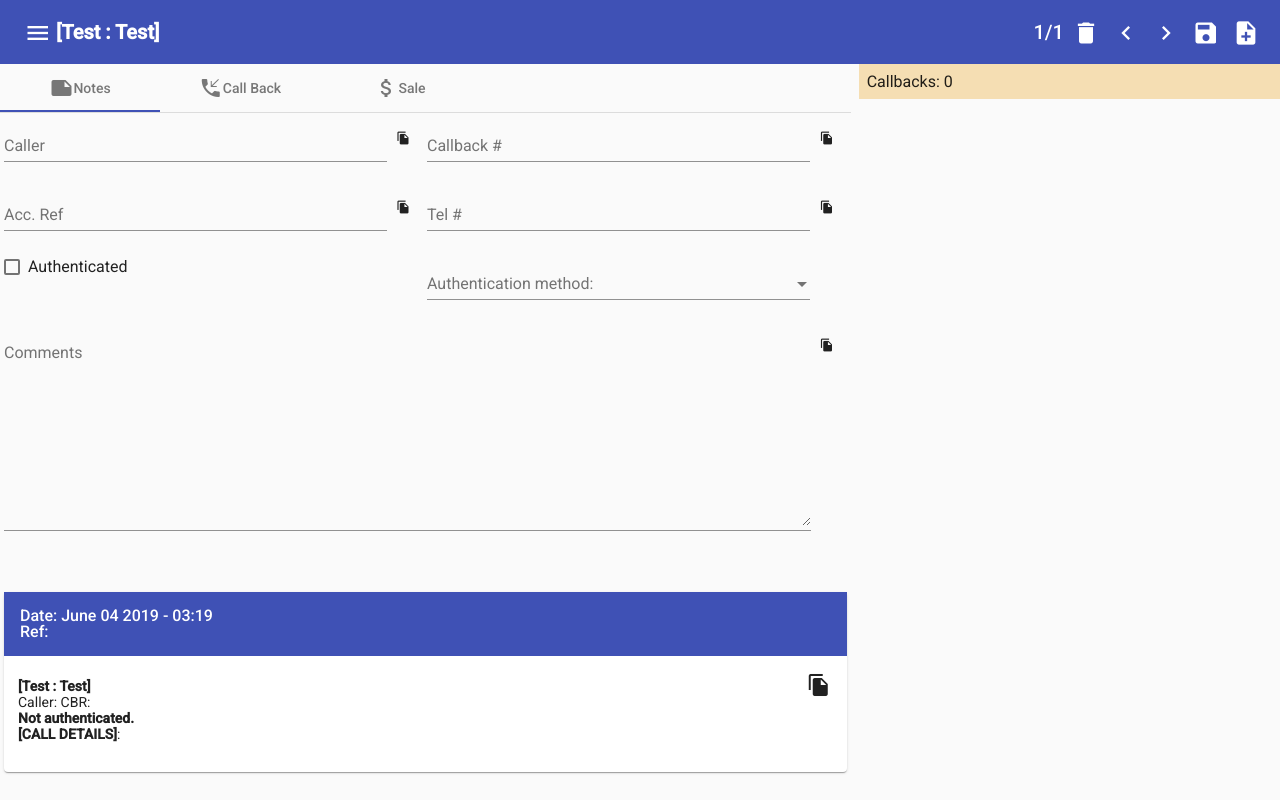
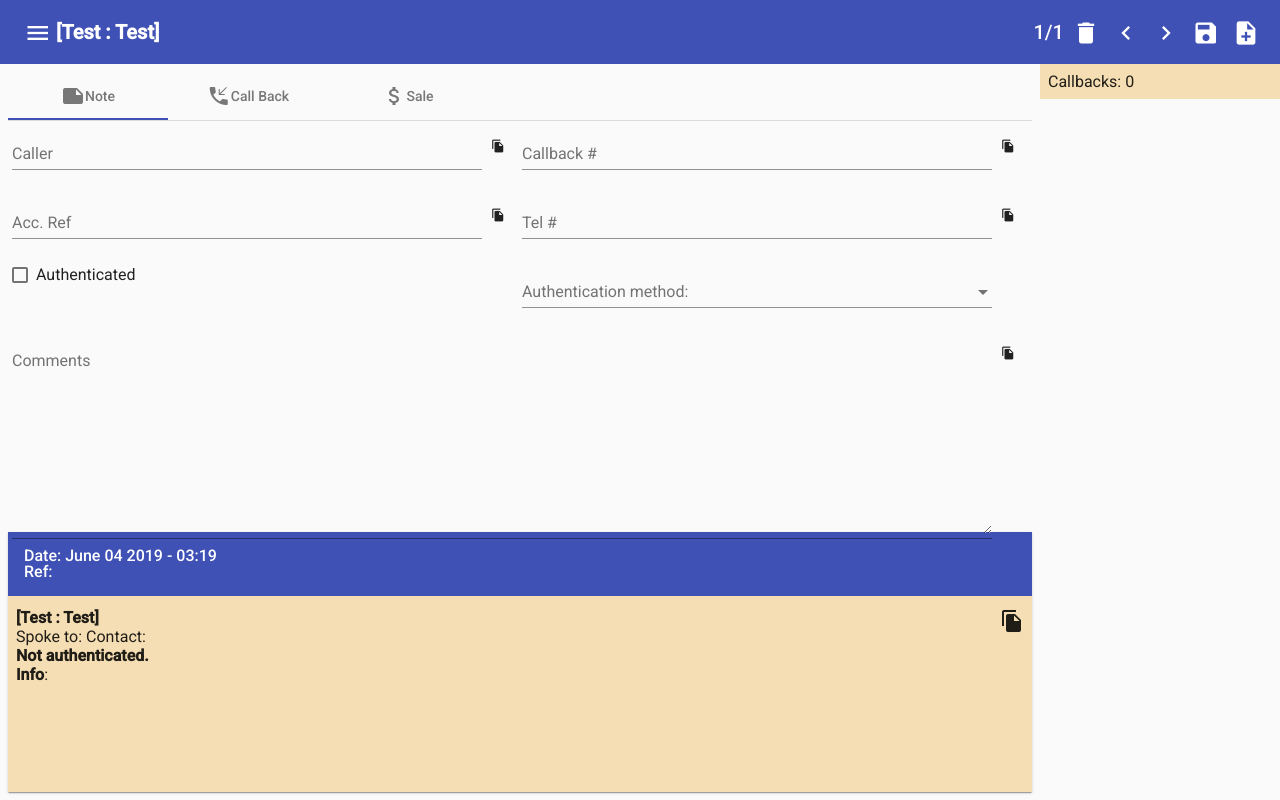
Before and after one commit to j-g-/atools, an Angular app: page / in a window 1280 px wide. Built offline with nearby package versions, Linux system fonts and the light colour scheme.

Commit message:
Fix more grids

```diff
--- a/src/app/app.component.css
+++ b/src/app/app.component.css
@@ -5,11 +5,9 @@ body {
 .trackers-grid{
     display: grid;
     height: inherit;
-    grid-template-columns: repeat(12, 1fr);
-    grid-template-rows: repeat(6, auto);
+    grid-template-columns: repeat(3,1fr) 15em;
+    grid-template-rows: repeat(4,1fr);
     grid-auto-flow: column;
-    grid-gap: 0.5em;
-
 }
 mat-sidenav-container{
     flex-grow: 1;
@@ -17,14 +15,18 @@ mat-sidenav-container{
     display: block;
 }
 app-tracker-tabs {
-    grid-column: span 8;
+    margin:8px;
+    grid-column: span 3;
     grid-row: span 3;
 }
 app-note-summary {
-    grid-column: span 8;
-    grid-row: span 3;
+    grid-column: span 3;
+    grid-row: span 1;
+    padding: 8px;
+    display:flex;
+    flex-direction: column;
 }
 app-callbacks-board {
-    grid-row: span 6;
-    grid-column: span 4;
+    grid-row: span 4;
+    grid-column: span 1;
 }
--- a/src/app/app.component.html
+++ b/src/app/app.component.html
@@ -7,6 +7,9 @@
     <div class="trackers-grid">
       <app-tracker-tabs></app-tracker-tabs>
       <app-note-summary></app-note-summary>
+      <!-- <div class="red">
+        <mat-card>Test</mat-card>
+      </div> -->
       <app-callbacks-board></app-callbacks-board>
     </div>
   </mat-sidenav-content>
--- a/src/app/interaction-notes/note-editor/note-editor.component.css
+++ b/src/app/interaction-notes/note-editor/note-editor.component.css
@@ -19,3 +19,6 @@ input{
 .grid4{
     margin: 4px;
 }
+label{
+    font-size: small;
+}
--- a/src/app/interaction-notes/note-editor/note-editor.component.html
+++ b/src/app/interaction-notes/note-editor/note-editor.component.html
@@ -8,6 +8,10 @@
   <mat-form-field>
     <input type="tel" matInput placeholder="Callback #" [(ngModel)]="currentNote.callbackPhoneNumber" />
   </mat-form-field>
+  <!-- <label  class="info-label">
+    Callback Number
+    <input type="tel" placeholder="Follow up Info" [(ngModel)]="currentNote.callbackPhoneNumber" />
+  </label> -->
   <button tabindex="-1" mat-icon-button>
     <mat-icon>file_copy</mat-icon>
   </button>
--- a/src/app/interaction-notes/note-summary/note-summary.component.css
+++ b/src/app/interaction-notes/note-summary/note-summary.component.css
@@ -1,30 +1,24 @@
-.grid2{
-    display: grid;
-    grid-template-columns: auto 48px;
-    max-height: 24em;
-}
 .comments-box{
     white-space: pre-wrap;
 }
-.mat-card-title{
-    font-size: medium;
-
-}
-.mat-card{
-    font-size: large;
+mat-card{
+    display:grid;
+    grid-template-columns: auto 2.5em;
+    grid-gap: 4px;
     /* font-family: monospace; */
-    margin: 4px;
     padding: 0px;
-}
-.left{
-    padding: 1em;
+    border-radius: 0px;
+    background: wheat;
+    flex:1;
 }
 #summary-text{
-    max-height: 20em;
     overflow: auto;
-
+    max-height: 11em;
+    min-height: 11em;
+    margin: 8px;
 }
 mat-toolbar{
     font-size: medium;
     line-height: 1em;
+    grid-column: span 2;
 }
--- a/src/app/interaction-notes/note-summary/note-summary.component.html
+++ b/src/app/interaction-notes/note-summary/note-summary.component.html
@@ -1,33 +1,21 @@
 <mat-card>
-  <mat-card-title>
   <mat-toolbar color="primary">
     Date: {{note.date | date: "MMMM dd yyyy - hh:mm" }} <br>
     Ref: {{note.accRef}}
   </mat-toolbar>
-  </mat-card-title>
-  <mat-card-content>
-    <div class="grid2">
-      <div class="element left">
   <div id="summary-text"><b>{{ agent.signature.length > 0 ?
                             agent.signature :
                             "["+agent.dept+" : "+agent.name+"]"}}</b><br>
-          Caller: <b>{{note.caller}}</b> CBR: <b>{{note.callbackPhoneNumber}}</b><br>
+    Spoke to: <b>{{note.caller}}</b> Contact: <b>{{note.callbackPhoneNumber}}</b><br>
     <b>{{note.auth? "Authenticated": "Not authenticated."}}</b>
     <span *ngIf="note.auth == true"> with <b>{{note.authInfo}}</b>.</span> <br>
-          <b>[CALL DETAILS]</b>:<br>
-          <div class="comments-box">{{note.comments}}</div>
+    <b>Info</b>:<span class="comments-box">{{note.comments}}</span>
     <br>
-          <div *ngIf="note.requiresFollowUp"> [CALLBACK INFO]:<br>
-            Agreed to follow up on {{note.callbackInfo.date | date: 'MM/dd/yyyy'}}
+    <div *ngIf="note.requiresFollowUp">  <b>Follow up:</b> on {{note.callbackInfo.date | date: 'MM/dd/yyyy'}}
       between: {{note.callbackInfo.cbWindowStartTime}} and {{note.callbackInfo.cbWindowEndTime}} . <br>
     </div>
   </div>
-      </div>
-      <div class="element">
   <button tabindex="-1" mat-icon-button (click)="copySummaryToClipboard()">
     <mat-icon>file_copy</mat-icon>
   </button>
-      </div>
-    </div>
-  </mat-card-content>
 </mat-card>
--- a/src/app/tracker-tabs/tracker-tabs.component.css
+++ b/src/app/tracker-tabs/tracker-tabs.component.css
@@ -0,0 +1,7 @@
+mat-tab-label .mat-tab-label-content{
+    padding: none;
+    margin: none;
+    width: 5em;
+    color:blue;
+    background: red !important;
+}
--- a/src/app/tracker-tabs/tracker-tabs.component.html
+++ b/src/app/tracker-tabs/tracker-tabs.component.html
@@ -1,18 +1,18 @@
 <mat-tab-group>
   <mat-tab>
-    <ng-template mat-tab-label>
-      <mat-icon>note</mat-icon>Notes
+    <ng-template  class="tab-label" mat-tab-label>
+      <mat-icon>note</mat-icon>Note
     </ng-template>
     <app-note-editor></app-note-editor>
   </mat-tab>
   <mat-tab>
-    <ng-template mat-tab-label>
+    <ng-template class="tab-label" mat-tab-label>
       <mat-icon>phone_callback</mat-icon>Call Back
     </ng-template>
     <app-callback-editor></app-callback-editor>
   </mat-tab>
   <mat-tab>
-    <ng-template mat-tab-label>
+    <ng-template class="tab-label" mat-tab-label >
       <mat-icon>attach_money</mat-icon>Sale
     </ng-template>
     <app-sale-editor></app-sale-editor>
--- a/src/styles.css
+++ b/src/styles.css
@@ -39,6 +39,7 @@ app-root{
     display: grid;
     grid-template-columns: auto 48px;
 }
+
 /* .mat-icon {
     width: 16px !important;
     height: 16px !important;
```
Lines whose indentation alone changed are shown as unchanged.
